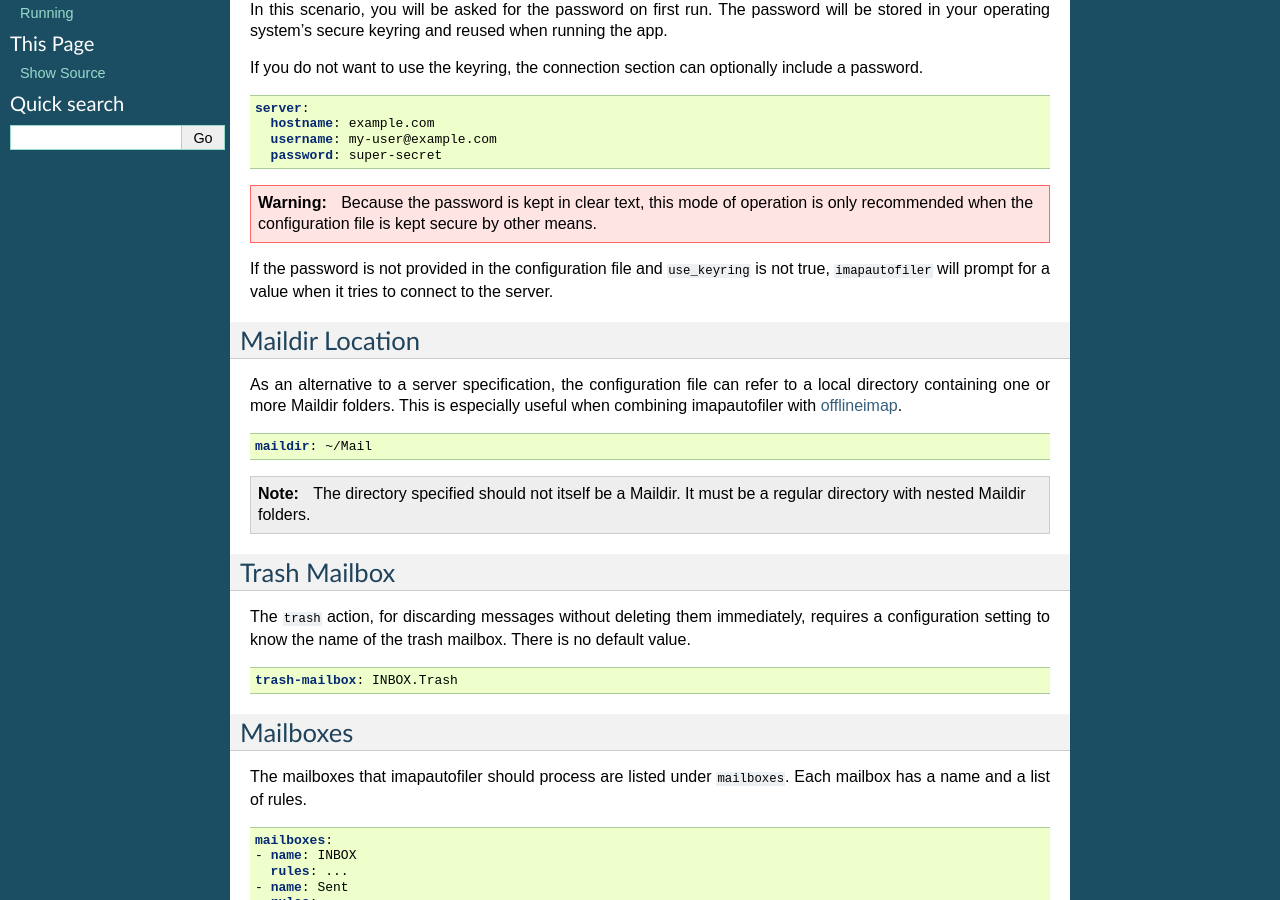
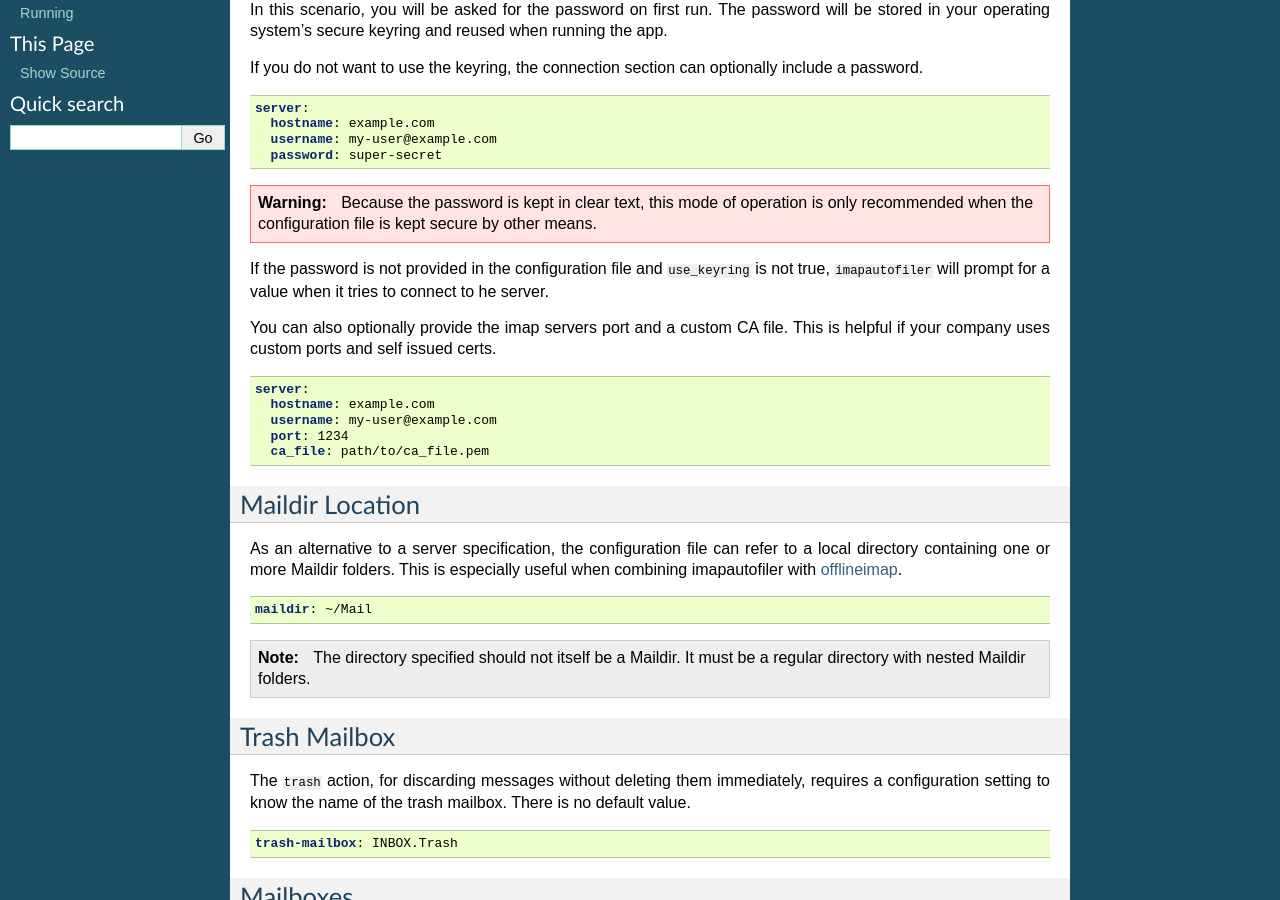
Before and after one commit to imapautofiler/imapautofiler, a Sphinx documentation site: the page built from doc/source/configuring.rst, in a window 1280 px wide and 900 px high, scrolled down 447 px. Built offline with Sphinx 7.4.7, drawn with Linux system fonts in a browser that asks for light colours.

Commit message:
Allow more imap configuration via autofiler config
This patch allows you to specify the port used for
your imap connection as well as specify a custom
CA file. This is useful if the company that setup
your imap server is using non standard ports
and/or has self signed certs.

```diff
--- a/doc/source/configuring.rst
+++ b/doc/source/configuring.rst
@@ -51,7 +51,19 @@ include a password.
 
 If the password is not provided in the configuration file and ``use_keyring`` is
 not true, ``imapautofiler`` will prompt for a value when it tries to connect to
-the server.
+he server.
+
+You can also optionally provide the imap servers port and a custom CA file.
+This is helpful if your company uses custom ports and self issued certs.
+
+.. code-block:: yaml
+
+  server:
+    hostname: example.com
+    username: my-user@example.com
+    port: 1234
+    ca_file: path/to/ca_file.pem
+
 
 Maildir Location
 ================
```
Also changed, not shown: 1 other file.
